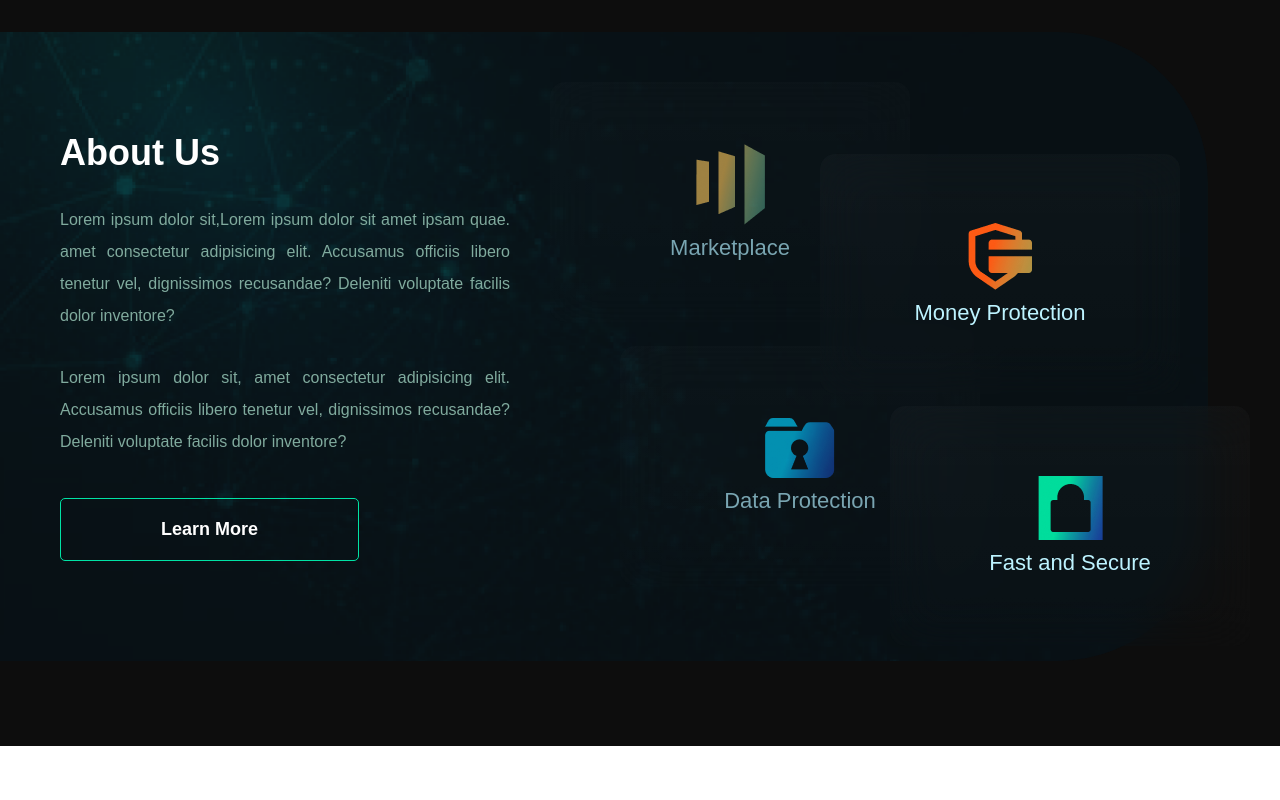
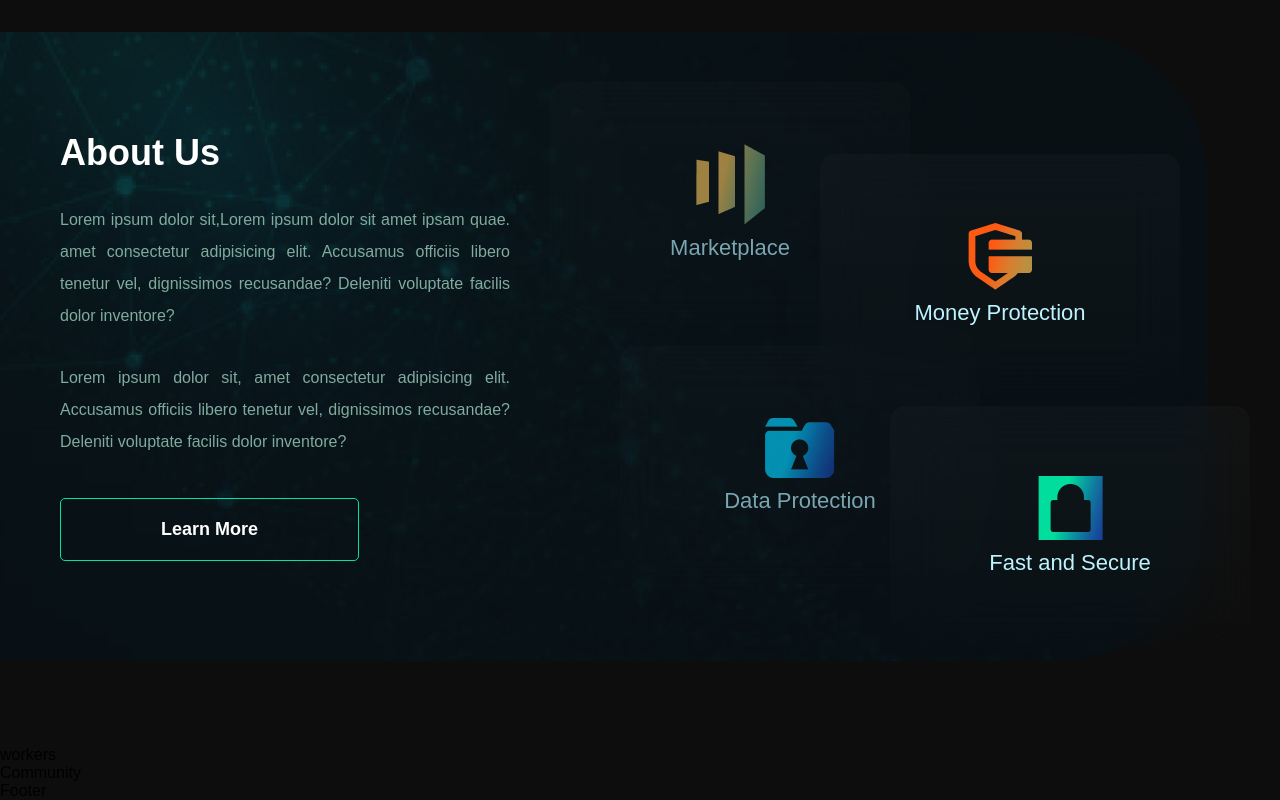
Before and after one commit to Mehdi-Guendouz/B.CTech, a React (Create React App) app: page / in a window 1280 px wide. Shown: the part 2444-3244 px from the top of the page. Before the commit the page ends 3190 px from the top, so only its background shows below. Built offline with nearby package versions, Linux system fonts and the light colour scheme.

Commit message:
component changes

```diff
--- a/src/App.js
+++ b/src/App.js
@@ -4,6 +4,9 @@ import Hero from './components/hero/Hero';
 import Achievement from './components/Achievement/Achievement';
 import Companies from './components/Companies/Companies';
 import About from './components/About/About';
+import Work from './components/Work/Work';
+import Community from './components/Community/Community';
+import Footer from './components/Footer/Footer';
 
 function App() {
   return (
@@ -16,9 +19,9 @@ function App() {
         <Achievement />
         <Companies />
         <About />
-        {/* <Work /> */}
-        {/* <Comunity /> */}
-        {/* <Footer /> */}
+        <Work />
+        <Community />
+        <Footer />
     </div>
   );
 }
--- /dev/null
+++ b/src/components/Community/Community.jsx
@@ -0,0 +1,11 @@
+import React from 'react';
+
+const Community = () => {
+    return (
+        <div>
+            Community
+        </div>
+    );
+}
+
+export default Community;
--- /dev/null
+++ b/src/components/Footer/Footer.jsx
@@ -0,0 +1,11 @@
+import React from 'react';
+
+const Footer = () => {
+    return (
+        <div>
+            Footer
+        </div>
+    );
+}
+
+export default Footer;
--- /dev/null
+++ b/src/components/Work/Work.jsx
@@ -0,0 +1,11 @@
+import React from 'react';
+
+const Work = () => {
+    return (
+        <div>
+            workers
+        </div>
+    );
+}
+
+export default Work;
```
